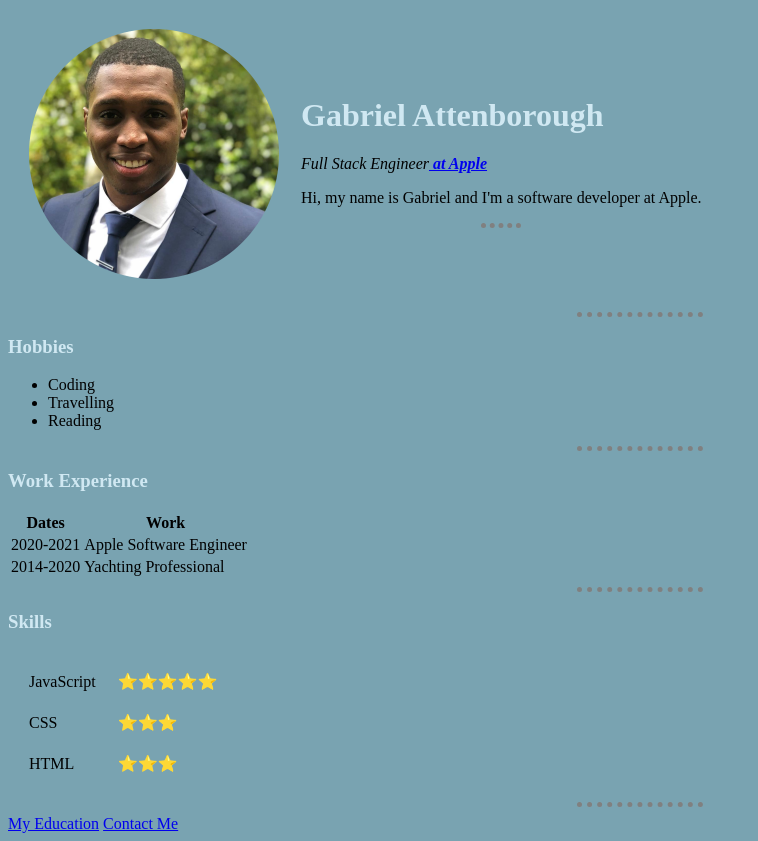
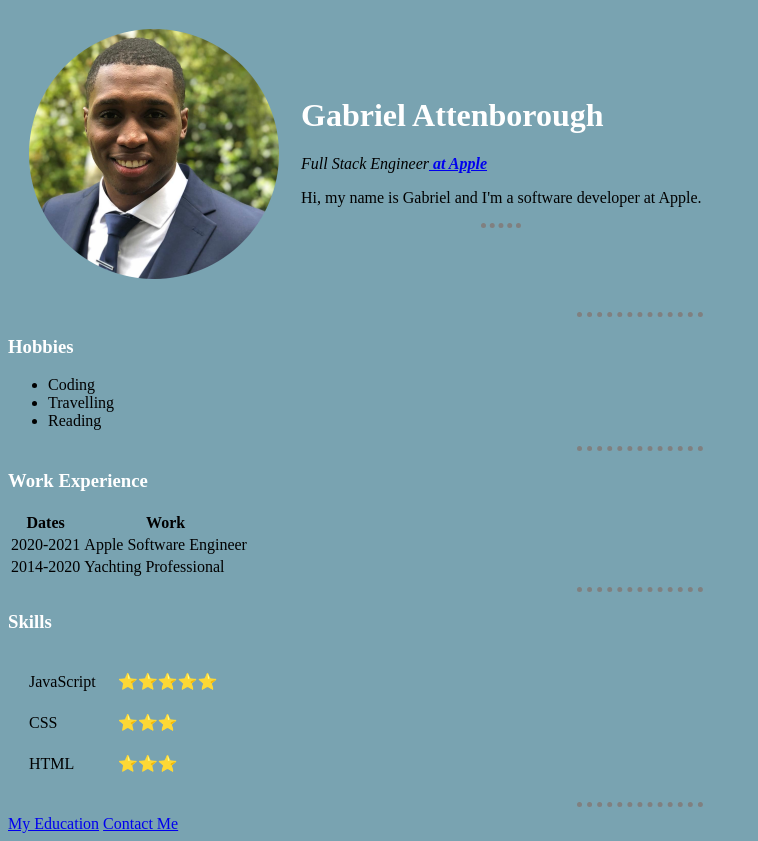
Before and after one commit to techgabe/cv, a plain HTML site: page index.html in a window 1280 px wide. Shown: the whole page, without its empty margins (0-758 px from the left). Drawn offline with Linux system fonts and the light colour scheme.

Commit message:
Update styles.css

```diff
--- a/css/styles.css
+++ b/css/styles.css
@@ -15,10 +15,10 @@ img {
 }
 
 h1 {
-  color: #d0e8f2;
+  color: white;
 
 }
 
 h3 {
-  color: #d0e8f2
+  color: white;
 }
```
